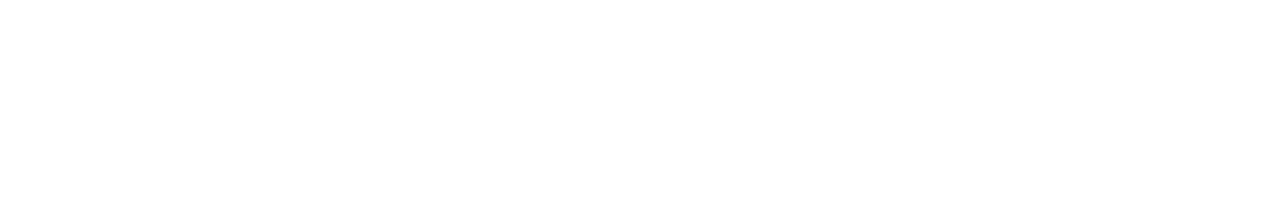
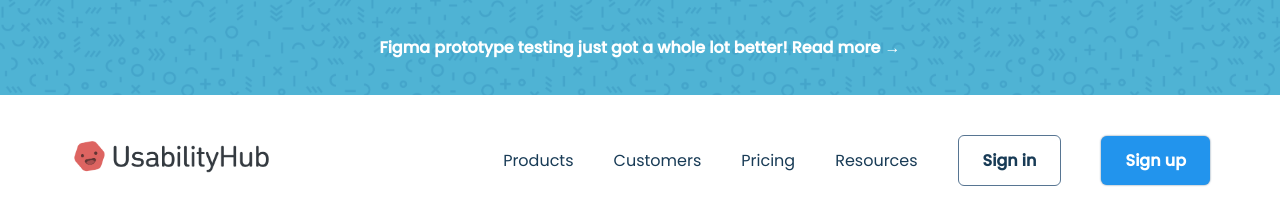
Before and after one commit to Jyoti-Sharma10/HomePageClone, a plain HTML site: page index.html in a window 1280 px wide. Drawn offline with Linux system fonts and the light colour scheme.

Commit message:
navbar completed

```diff
--- a/index.html
+++ b/index.html
@@ -8,7 +8,50 @@
     <link rel="stylesheet" href="style.css">
 </head>
 <body>
+    <div class="top-banner">
+        <div class="container">
+            <div class="small-bold-text banner-text"> Figma prototype testing just got a whole lot better! Read more →</div>
+        </div>
+    </div>
 
+    <nav>
+        <div class="container main-nav flex">
+            <a href="#" class="company-logo">
+                <img src="/assets/asset 1.png" alt="company-logo">
+            </a>
+
+            <div class="nav-links">
+                <ul class="flex">
+                    <li><a href="#" class="hover-links">Products</a></li>
+                    <li><a href="#" class="hover-links">Customers</a></li>
+                    <li><a href="#" class="hover-links">Pricing</a></li>
+                    <li><a href="#" class="hover-links">Resources</a></li>
+                    <li><a href="#" class="hover-links secondary-btn">Sign in</a></li>
+                    <li><a href="#" class="hover-links primary-btn">Sign up</a></li>
+                </ul>
+            </div>
+
+        </div>
+
+    </nav>
+
+    <header></header>
+
+    <section class="companies-section"></section>
+
+    <section class="features-section"></section>
+
+    <section class="big-feature-section"></section>
+    <section class="big-feature-section"></section>
+    <section class="big-feature-section"></section>
+
+    <section class="example-section"></section>
+
+    <section class="cta-section"></section>
+
+    <footer></footer>
+
+    <div class="subfooter"></div>
 
     <script src="https://kit.fontawesome.com/69067c3170.js" crossorigin="anonymous"></script>
 </body>
--- a/style.css
+++ b/style.css
@@ -1,4 +1,4 @@
-@import url('https://fonts.googleapis.com/css2?family=Poppins:wght@400;700&family=Roboto:wght@400;700&display=swap');
+@import url('https://fonts.googleapis.com/css2?family=Poppins:wght@400;500&family=Roboto:wght@400;500&display=swap');
 
 * {
     margin: 0;
@@ -42,3 +42,94 @@ a {
     text-decoration: none;
     display: inline-block;
 }
+
+ul {
+    list-style: none;
+}
+
+/* utility classes */
+.small-bold-text {
+    font-size: 1rem;
+    font-weight: 700;
+}
+
+.container {
+    max-width: 1180px;
+    margin-inline: auto;
+    padding: var(--padding-inline-section);
+}
+
+.flex {
+    display: flex;
+    align-items: center;
+}
+
+.hover-links {
+    color: var(--primary-text-color);
+    transition: 0.2s ease-in;
+}
+
+.hover-links:hover {
+    color: var(--accent-color) !important;
+    border-color: var(--accent-color);
+
+}
+
+.primary-btn {
+    border-radius: 6px;
+    background-color:var(--accent-color);
+    font-weight:700;
+    color: white !important;
+    padding: 12px 24px;
+    box-shadow: 0 0 2px var(--secondary-text-color);
+    transition: 0.2s ease-out;
+}
+
+.primary-btn:hover {
+    background-color: var(--accent-color-dark);
+}
+
+.secondary-btn {
+    border-radius: 6px;
+    border: 0.5px solid var(--secondary-text-color);
+    padding: 12px 24px;
+    font-weight: 700;
+    color: var(--primary-text-color) !important;
+    transition: 0.2s ease-out;
+}
+
+.secondary-btn:hover {
+    color: var(--accent-color);
+}
+
+/* top banner classes */
+.banner-text {
+    text-align: center;
+    color: white;
+    padding: 15px 30px;
+}
+
+.top-banner {
+    background-image: url('assets/asset\ 32.png');
+    background-color: #4fb3d4;
+    background-size: 300px;
+}
+
+/* nav bar */
+.main-nav {
+    justify-content: space-between;
+    margin-top: 20px;
+}
+
+.company-logo img {
+    width: 200px;
+}
+
+.nav-links {
+    flex-basis: 730px;
+}
+
+.nav-links ul {
+    justify-content: end;
+    gap: 40px;
+}
```
